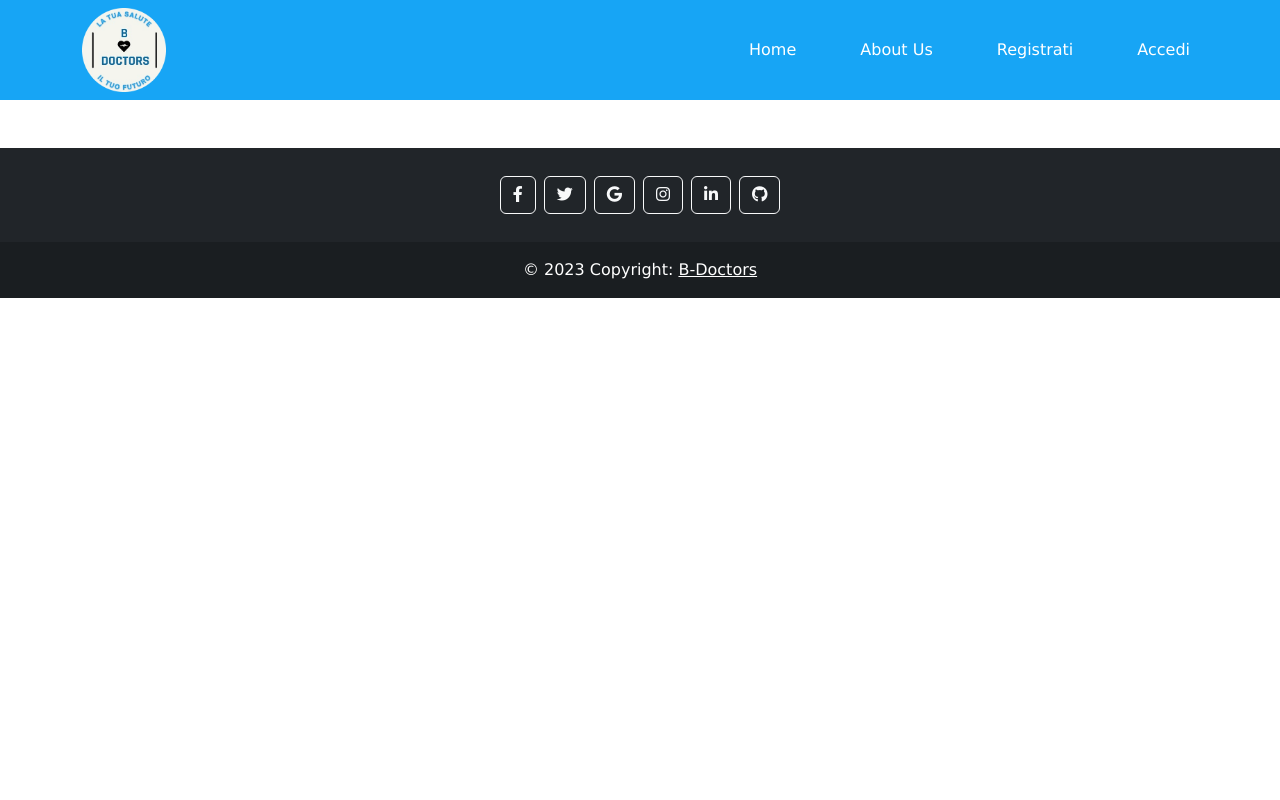
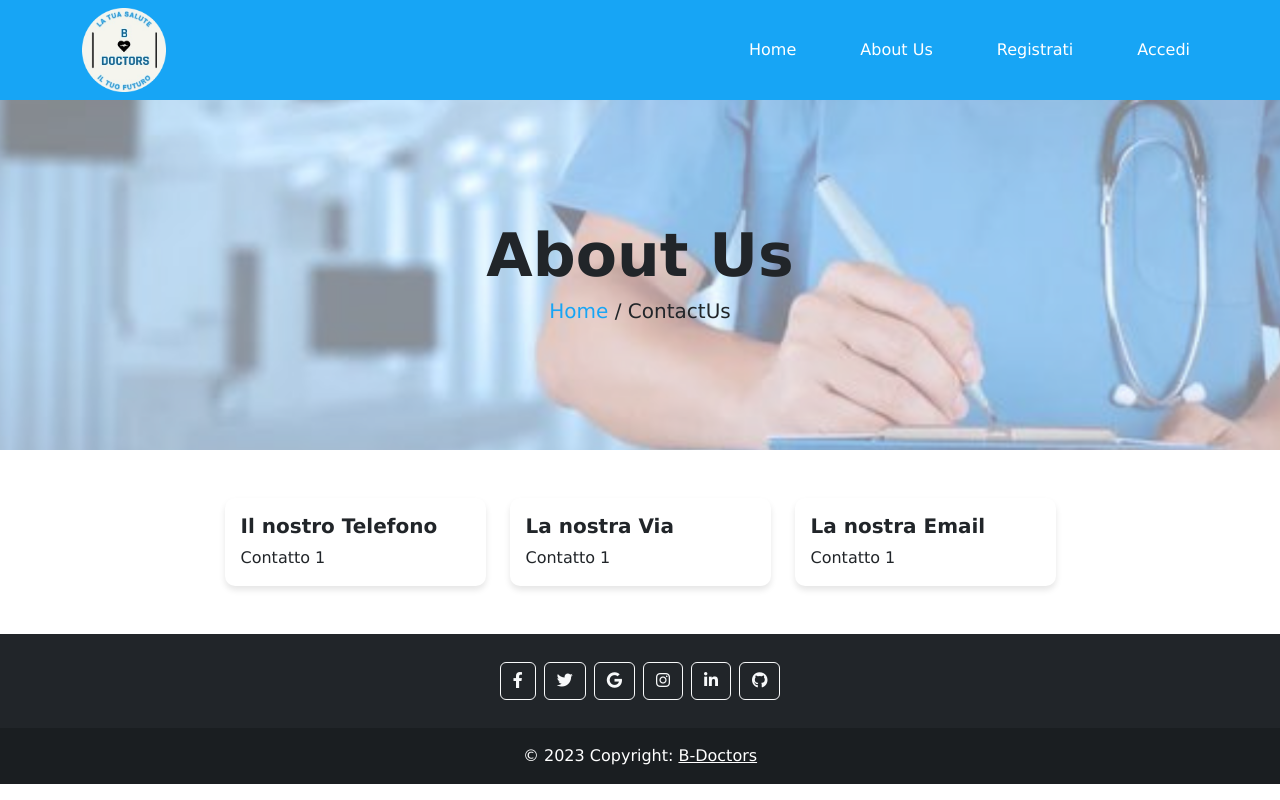
Before and after one commit to Riccardouras/Bdoctors-frontend, a Vue app: page /aboutus in a window 1280 px wide. Built offline with nearby package versions, Linux system fonts and the light colour scheme.

Commit message:
FixAboutUs

```diff
--- a/src/components/AboutUs.vue
+++ b/src/components/AboutUs.vue
@@ -1,6 +1,7 @@
 <script>
 
 import { store } from '../data/store';
+
 
 export default {
     name: 'AboutUs',
@@ -11,3 +12,73 @@ export default {
     }
 }
 </script>
+
+
+<template>
+    <div class="background">
+        <div class="container">
+            <div class="flex-column d-flex align-items-center justify-content-center  " style="min-height: 350px;">
+                <h1 class="aboutus">About Us</h1>
+                <h5><a class="home" href="/">Home</a> / ContactUs</h5>
+            </div>
+        </div>
+    </div>
+    <div class="container mt-5">
+        <div class="row justify-content-center">
+            <div class="col-md-3">
+                <div class="card custom-card">
+                    <div class="card-body">
+                        <h5 class="card-title"><strong>Il nostro Telefono</strong></h5>
+                        <p class="card-text">Contatto 1</p>
+                    </div>
+                </div>
+            </div>
+            <div class="col-md-3">
+                <div class="card custom-card">
+                    <div class="card-body">
+                        <h5 class="card-title"><strong>La nostra Via</strong></h5>
+                        <p class="card-text">Contatto 1</p>
+                    </div>
+                </div>
+            </div>
+            <div class="col-md-3">
+                <div class="card custom-card">
+                    <div class="card-body">
+                        <h5 class="card-title"><strong>La nostra Email</strong></h5>
+                        <p class="card-text">Contatto 1</p>
+                    </div>
+                </div>
+            </div>
+        </div>
+    </div>
+</template>
+
+
+
+<style scoped lang="scss" >
+@use '../style/partials/variables.scss' as var;
+
+.background {
+    background-image: url(../img/Dottori4.png);
+    background-size: cover;
+    background-position: center;
+    min-height: 350px;
+}
+
+.aboutus {
+    font-size: 60px;
+    font-family: Verdana, Geneva, Tahoma, sans-serif;
+    font-weight: 600;
+}
+
+.home {
+    text-decoration: none;
+    color: var.$primaryColor;
+}
+
+.custom-card {
+    border: none;
+    border-radius: 10px;
+    box-shadow: 0 4px 6px rgba(0, 0, 0, 0.1);
+}
+</style>
```
